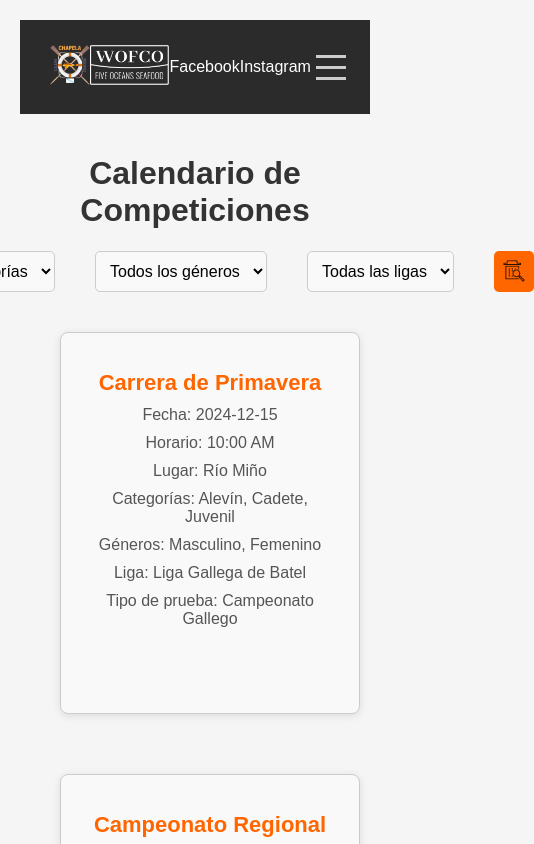
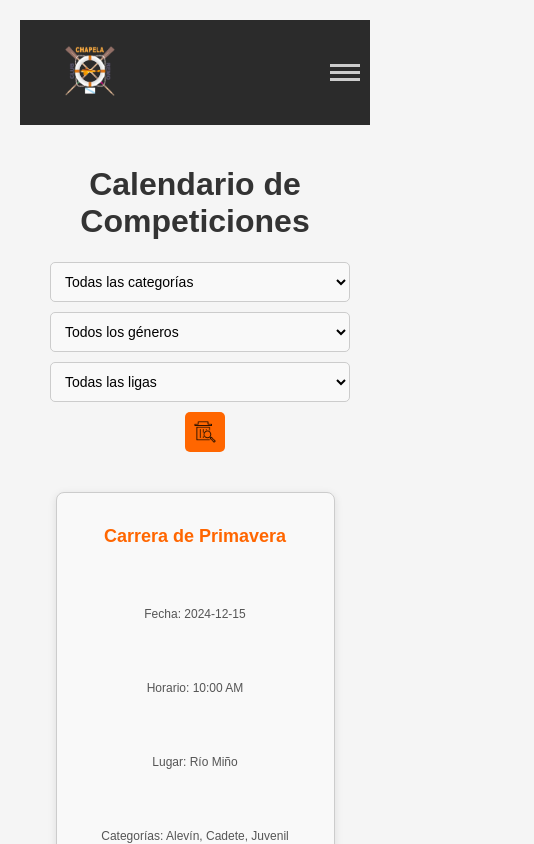
Before and after one commit to Diego-Trigo-Iglesias/react_cr_chapela_web, a React (Create React App) app: page /calendar in a window 390 px wide. Shown: the top 844 px of the page, 534 px wide, since content can reach past the window. Built offline with nearby package versions, Linux system fonts and the light colour scheme; the HTML template or start-up script is replaced by a standard one.

Commit message:
añadir diseño responsive para vistas moviles

```diff
--- a/src/App.css
+++ b/src/App.css
@@ -25,15 +25,3 @@ body {
 main {
   padding: 20px;
 }
-
-/* Responsive */
-@media (max-width: 768px) {
-  .navbar a {
-    display: block;
-    margin: 5px 0;
-  }
-
-  .logo {
-    height: 40px;
-  }
-}
--- a/src/components/Calendar/Calendar.css
+++ b/src/components/Calendar/Calendar.css
@@ -11,28 +11,19 @@ h1 {
 
 .filters {
     display: flex;
+    flex-wrap: wrap; /* Permite que los filtros se apilen en pantallas pequeñas */
     justify-content: center;
-    gap: 20px;
+    gap: 10px; /* Reduce el espacio entre filtros */
     margin-bottom: 30px;
 }
 
-.filters label {
-    font-weight: bold;
-    color: #333;
-}
-
 .filters select {
-    padding: 10px;
+    padding: 8px; /* Reducir padding en filtros */
     border-radius: 5px;
     border: 1px solid #ccc;
-    font-size: 16px;
+    font-size: 14px; /* Reducir tamaño de fuente */
     background-color: #f9f9f9;
     cursor: pointer;
-    transition: border-color 0.3s ease;
-}
-
-.filters select:hover {
-    border-color: #777;
 }
 
 .reset-filters-button {
@@ -41,61 +32,57 @@ h1 {
     border-radius: 5px;
     cursor: pointer;
     padding: 8px;
-    display: flex;
-    align-items: center;
-    justify-content: center;
-    transition: background-color 0.3s ease, transform 0.3s ease;
-}
-
-.reset-filters-button img {
-    width: 24px;
-    height: auto;
-}
-
-.reset-filters-button:hover {
-    transform: scale(1.05);
 }
 
 .competition-list {
     display: grid;
-    grid-template-columns: repeat(auto-fit, minmax(300px, 1fr));
-    gap: 20px;
+    grid-template-columns: repeat(auto-fit, minmax(150px, 1fr)); /* Hacer las cards más pequeñas */
+    gap: 10px; /* Reducir el espacio entre cards */
     max-width: 90%;
     margin: 0 auto;
-    padding: 0 20px;
 }
 
 .competition-card {
     background-color: #fff;
     border-radius: 10px;
-    padding: 20px;
+    padding: 10px; /* Reducir padding en cards */
     box-shadow: 0 4px 8px rgba(0, 0, 0, 0.1);
     transition: transform 0.2s ease;
-    min-height: 350px;
-}
-
-.competition-card:hover {
-    cursor: pointer;
-    transform: translateY(-10px);
+    min-height: 150px; /* Reducir altura mínima */
+    text-align: center; /* Centrar texto */
 }
 
 .competition-card h3 {
-    font-size: 22px;
+    font-size: 18px; /* Reducir tamaño de fuente para títulos */
     color: #ff6600;
-    margin-bottom: 20px;
+    margin-bottom: 10px; /* Reducir margen */
 }
 
 .competition-card p {
-    font-size: 16px;
+    font-size: 12px; /* Reducir tamaño de fuente para párrafos */
     color: #555;
-}
-
-.competition-list:only-child {
-    justify-content: center;
 }
 
 .no-competitions {
     text-align: center;
-    font-size: 18px;
+    font-size: 14px; /* Ajustar tamaño de fuente */
     color: #777;
 }
+
+/* Estilos para pantallas más pequeñas */
+@media (max-width: 768px) {
+    .filters {
+        flex-direction: column; /* Apilar filtros verticalmente */
+        align-items: center;
+    }
+
+    .filters select {
+        width: 100%; /* Filtros ocupan el 100% del ancho */
+        max-width: 300px; /* Limitar el ancho máximo */
+    }
+
+    .competition-card {
+        padding: 10px; /* Mantener el padding reducido en tarjetas */
+        min-height: 120px; /* Ajustar altura mínima */
+    }
+}
--- a/src/components/Calendar/CalendarDetail/CalendarDetail.css
+++ b/src/components/Calendar/CalendarDetail/CalendarDetail.css
@@ -15,9 +15,14 @@
 button {
     padding: 10px 20px;
     font-size: 16px;
-    background-color: #0056b3;
+    background-color:#0056b3;
     color: white;
     border: none;
     border-radius: 5px;
     cursor: pointer;
+    transition: background-color 0.3s;
 }
+
+button:focus {
+    outline: none;
+}
--- a/src/components/Calendar/CalendarDetail/CalendarDetail.js
+++ b/src/components/Calendar/CalendarDetail/CalendarDetail.js
@@ -11,7 +11,7 @@ const CalendarDetail = () => {
     const eventDetail = id ? competitions.find(comp => comp.id === parseInt(id)) : null;
 
     return (
-        <div className="calendar-container">
+        <div className="calendar-detail-container">
             <h1>Detalles de la Competición</h1>
 
             <button onClick={() => navigate("/calendar")}>
@@ -32,7 +32,7 @@ const CalendarDetail = () => {
                         <p>Tipo de prueba: {eventDetail.level}</p>
                     </div>
                 ) : (
-                    <p>No se encontró la competición.</p>
+                    <p className="no-competitions">No se encontraron detalles.</p>
                 )}
             </div>
         </div>
--- a/src/components/Header/Header.css
+++ b/src/components/Header/Header.css
@@ -23,7 +23,7 @@
 }
 
 .wofco-logo {
-    margin-left: 0;
+  margin-left: 10px;
 }
 
 .socials {
@@ -40,13 +40,14 @@
   color: #fff;
 }
 
+/* Botón de menú (hamburguesa) */
 .menu-button {
   background: none;
   border: none;
   cursor: pointer;
   display: flex;
   flex-direction: column;
-    padding: 5px;
+  padding: 20px;
 }
 
 .line {
@@ -61,10 +62,11 @@
   background-color: #fff;
 }
 
+/* Estilos para el dropdown */
 .dropdown {
-    display: flex;
+  display: none;
   flex-direction: column;
-    background-color:#2b2b2b;
+  background-color: #2b2b2b;
   padding: 30px;
 }
 
@@ -77,3 +79,24 @@
 .dropdown a:hover {
   background-color: #444;
 }
+
+/* Mostrar dropdown si el menú está abierto */
+.is-open .dropdown {
+  display: flex;
+}
+
+@media (max-width: 768px) {
+  .navbar {
+    flex-direction: row;
+    justify-content: space-between;
+    width: 100%;
+  }
+
+  .socials {
+    display: none;
+  }
+
+  .menu-button {
+    display: block;
+  }
+}
--- a/src/components/Header/Header.js
+++ b/src/components/Header/Header.js
@@ -19,7 +19,7 @@ const Header = () => {
   };
 
   return (
-    <header className="header">
+    <header className={`header ${isOpen ? 'is-open' : ''}`}>
       <div className="navbar">
         <div className="logo-container">
           <a href="/" {...linkProps}>
@@ -42,7 +42,6 @@ const Header = () => {
         </button>
       </div>
 
-      {isOpen && (
       <nav className="dropdown">
         <Link to="/" onClick={toggleMenu}>Home</Link>
         <Link to="/calendar" onClick={toggleMenu}>Calendario</Link>
@@ -51,7 +50,6 @@ const Header = () => {
         <Link to="/team" onClick={toggleMenu}>Integrantes</Link>
         <Link to="/contact" onClick={toggleMenu}>Contacto</Link>
       </nav>
-      )}
     </header>
   );
 };
--- a/src/components/Home/Home.css
+++ b/src/components/Home/Home.css
@@ -16,7 +16,13 @@
 
 .wave-image {
   width: 450px;
+  /* Tamaño original */
   height: 140px;
+  /* Tamaño original */
+  display: block;
+  /* Asegura que la imagen sea un bloque */
+  margin: 0 auto;
+  /* Centra la imagen horizontalmente */
 }
 
 .overlay-text {
@@ -26,15 +32,9 @@
   transform: translate(-50%, -50%);
   font-size: 3rem;
   z-index: 1;
+  color: black;
 }
 
-p {
-  margin-top: -20px;
-  margin-bottom: 10px;
-  padding: 10px;
-  position: relative;
-  z-index: 2;
-}
 
 .home-about,
 .home-sponsors,
@@ -95,7 +95,6 @@ p {
   box-shadow: 0 4px 20px rgba(0, 0, 0, 0.15);
 }
 
-
 .home-news {
   text-align: center;
   margin: 2rem 0;
@@ -123,6 +122,8 @@ p {
 .news-card h3 {
   font-size: 1.1rem;
   margin-bottom: 1rem;
+  color: black;
+  /* Asegurar que el texto es negro */
 }
 
 .news-card p {
@@ -201,6 +202,7 @@ button {
   text-align: center;
   text-decoration: none;
   color: black;
+  /* Asegurar que el texto es negro */
   transition: transform 0.2s, box-shadow 0.2s;
   width: 200px;
   cursor: pointer;
@@ -243,3 +245,40 @@ button {
   max-height: 35px;
   height: auto;
 }
+
+/* Estilos para pantallas pequeñas */
+@media (max-width: 400px) {
+  .header-container {
+    flex-direction: column;
+    align-items: center;
+  }
+
+
+  /* Ocultar la imagen de Wofco en pantallas menores a 400px */
+  .wofco-logo {
+    display: none;
+  }
+
+  .wave-image {
+    width: 100%;
+    max-width: 400px;
+    height: auto;
+  }
+}
+
+@media (max-width: 500px) {
+  .header-container {
+    flex-direction: column;
+    align-items: center;
+  }
+
+  p {
+    margin-top: 60px;
+  }
+
+  .wave-image {
+    width: 100%;
+    max-width: 400px;
+    height: auto;
+  }
+}
--- a/src/components/Home/Home.js
+++ b/src/components/Home/Home.js
@@ -64,7 +64,7 @@ const Home = () => {
       </section>
 
       <section className="home-sponsors">
-        <h2>Patrocinadores</h2>
+        <h2>Sponsors</h2>
         <div className="sponsor-logos">
           {sponsors.map((sponsor, index) => (
             <img key={index} src={sponsor.src} alt={sponsor.alt} />
```
Also changed, not shown: src/components/Results/Results.css (line endings or trailing spaces). Lines whose indentation alone changed are shown as unchanged.
